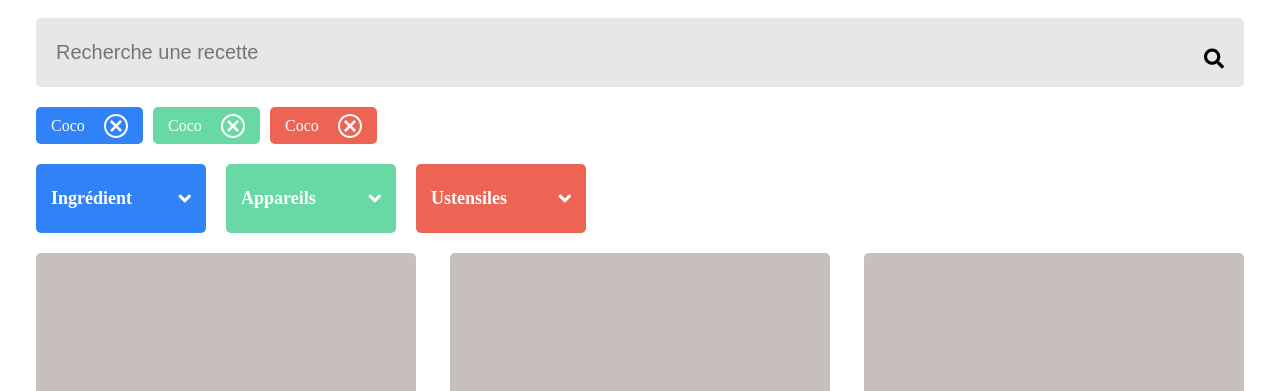
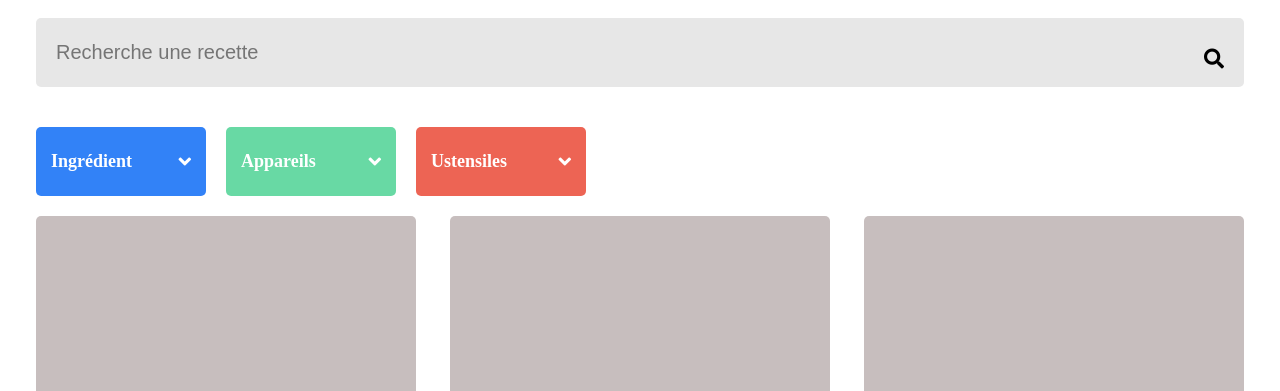
Before and after one commit to MichelYam/MichelYAM_7_062022, a website with bundled scripts: page public/index.html in a window 1280 px wide. Shown: the part 159-550 px from the top of the page. Built offline with nearby package versions, Linux system fonts and the light colour scheme.

Commit message:
remove html example

```diff
--- a/public/index.html
+++ b/public/index.html
@@ -28,27 +28,6 @@
         <!-- filters -->
         <div id="filters">
             <div class="tags__list">
-                <div class="tags__card ingredients">
-                    <p>Coco</p>
-                    <svg xmlns="http://www.w3.org/2000/svg" width="24" height="24" viewBox="0 0 24 24">
-                        <path
-                            d="M12 2c5.514 0 10 4.486 10 10s-4.486 10-10 10-10-4.486-10-10 4.486-10 10-10zm0-2c-6.627 0-12 5.373-12 12s5.373 12 12 12 12-5.373 12-12-5.373-12-12-12zm6 16.094l-4.157-4.104 4.1-4.141-1.849-1.849-4.105 4.159-4.156-4.102-1.833 1.834 4.161 4.12-4.104 4.157 1.834 1.832 4.118-4.159 4.143 4.102 1.848-1.849z" />
-                    </svg>
-                </div>
-                <div class="tags__card devices">
-                    <p>Coco</p>
-                    <svg xmlns="http://www.w3.org/2000/svg" width="24" height="24" viewBox="0 0 24 24">
-                        <path
-                            d="M12 2c5.514 0 10 4.486 10 10s-4.486 10-10 10-10-4.486-10-10 4.486-10 10-10zm0-2c-6.627 0-12 5.373-12 12s5.373 12 12 12 12-5.373 12-12-5.373-12-12-12zm6 16.094l-4.157-4.104 4.1-4.141-1.849-1.849-4.105 4.159-4.156-4.102-1.833 1.834 4.161 4.12-4.104 4.157 1.834 1.832 4.118-4.159 4.143 4.102 1.848-1.849z" />
-                    </svg>
-                </div>
-                <div class="tags__card utensils">
-                    <p>Coco</p>
-                    <svg xmlns="http://www.w3.org/2000/svg" width="24" height="24" viewBox="0 0 24 24">
-                        <path
-                            d="M12 2c5.514 0 10 4.486 10 10s-4.486 10-10 10-10-4.486-10-10 4.486-10 10-10zm0-2c-6.627 0-12 5.373-12 12s5.373 12 12 12 12-5.373 12-12-5.373-12-12-12zm6 16.094l-4.157-4.104 4.1-4.141-1.849-1.849-4.105 4.159-4.156-4.102-1.833 1.834 4.161 4.12-4.104 4.157 1.834 1.832 4.118-4.159 4.143 4.102 1.848-1.849z" />
-                    </svg>
-                </div>
             </div>
             <div class="filters__list">
                 <div class="filter-btn">
```
